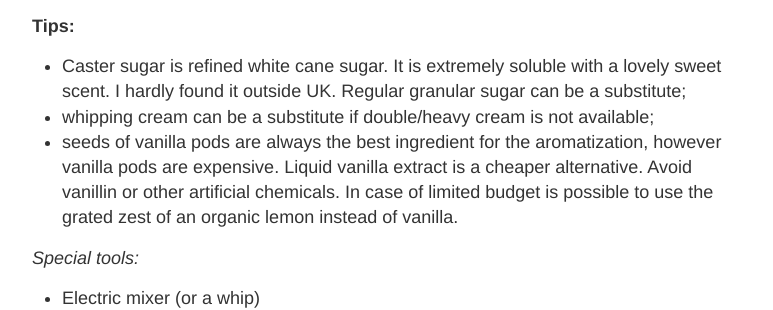
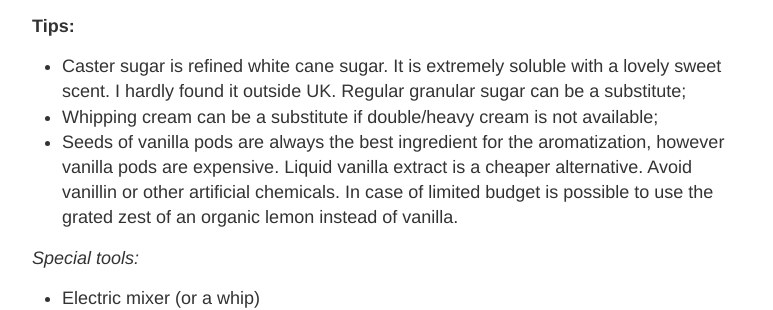
Before and after one commit to ecodallaluna/back2bake, a Jekyll site: the page built from _posts/2018-5-1-Italian-Cheesecake.md, in a window 1280 px wide and 900 px high, scrolled down 1466 px. Shown: the part 153-463 px from the top of the window, without its empty margins (248-1021 px from the left). Built offline with Jekyll 4.4.1, drawn with Linux system fonts in a browser that asks for light colours.

```diff
--- a/_posts/2018-5-1-Italian-Cheesecake.md
+++ b/_posts/2018-5-1-Italian-Cheesecake.md
@@ -35,8 +35,8 @@ This recipe can be easily modified to make more sophisticated cakes. Please chec
 
 **Tips:**
 * Caster sugar is refined white cane sugar. It is extremely soluble with a lovely sweet scent. I hardly found it outside UK. Regular granular sugar can be a substitute;
-* whipping cream can be a substitute if double/heavy cream is not available;
-* seeds of vanilla pods are always the best ingredient for the aromatization, however vanilla pods are expensive. Liquid vanilla extract is a cheaper alternative. Avoid vanillin or other artificial chemicals. In case of limited budget is possible to use the grated zest of an organic lemon instead of vanilla.
+* Whipping cream can be a substitute if double/heavy cream is not available;
+* Seeds of vanilla pods are always the best ingredient for the aromatization, however vanilla pods are expensive. Liquid vanilla extract is a cheaper alternative. Avoid vanillin or other artificial chemicals. In case of limited budget is possible to use the grated zest of an organic lemon instead of vanilla.
 
 *Special tools:*
 * Electric mixer (or a whip)
```
